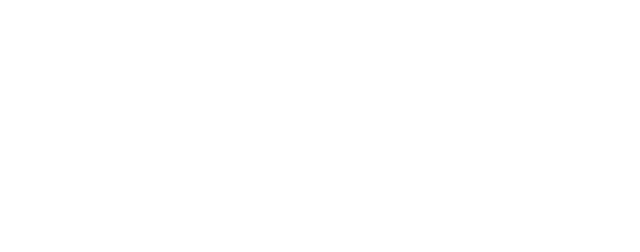
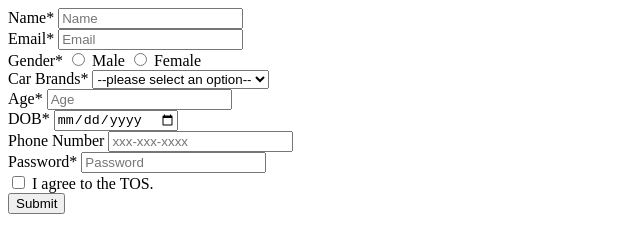
Before and after one commit to acciojob/signup-form-car-Likithsreenivasa, a website: page main.html in a window 1280 px wide. Shown: the whole page, without its empty margins (0-640 px from the left). Drawn offline with Linux system fonts and the light colour scheme.

Commit message:
created a submission

```diff
--- a/main.html
+++ b/main.html
@@ -10,6 +10,52 @@
 	<!-- the entire body must be written by student -->
     <script type="text/javascript" src="./script.js">
 </script>
+	<form method="post">
+		<label for="name">Name*</label>
+		<input type="text" id="#name" name="name" placeholder="Name" required>
+		<br>
+
+		<label for="email">Email*</label>
+		<input type="email" id="#email" name="email" placeholder="Email" required>
+		<br>
+		<label for="gender">Gender*</label>
+		<input type="radio" id="#gender_m" name="gender" value="Male" required>
+		<label for="gender_m">Male</label>
+		<input type="radio" id="gender_f" name="gender" value="Female" required>
+		<label for="gender_f">Female</label>
+		<br>
+		<label for="Car Brands">Car Brands*</label>
+		<select id="Car Brands" name="Car Brands" required>
+			<option value="" disabled selected>--please select an option--</option>
+			<option value="bmw">BMW</option>
+			<option value="audi">Audi</option>
+			<option value="mercedez">Mercedez</option>
+		</select>
+		<br>
+		<label for="age">Age*</label>
+		<input type="number" id="#age" name="age" placeholder="Age" required>
+		<br>
+		<label for="dob">DOB*</label>
+		<input type="date" id="#dob" name="dob" required>
+		<br>
+		<label for="phone">Phone Number</label>
+		<input type="tel" id="#phone" name="phone" placeholder="xxx-xxx-xxxx" >
+		<br>
+		<label for="password">Password*</label>
+		<input type="password" id="#password" name="password"  placeholder="Password" required>
+		<br>
+		<input type="checkbox" id="tos" name="tos" required>
+		<label for="tos" >I agree to the TOS.</label>
+		<br>
+		<input type="submit" value="Submit">
+	</form>
+
+
+
+
+
+
+
 
 </body>
 
```
